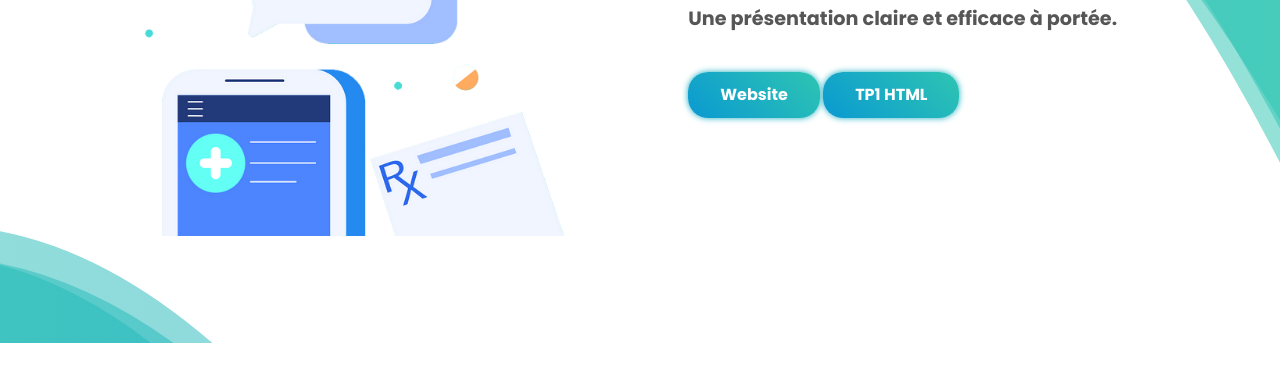
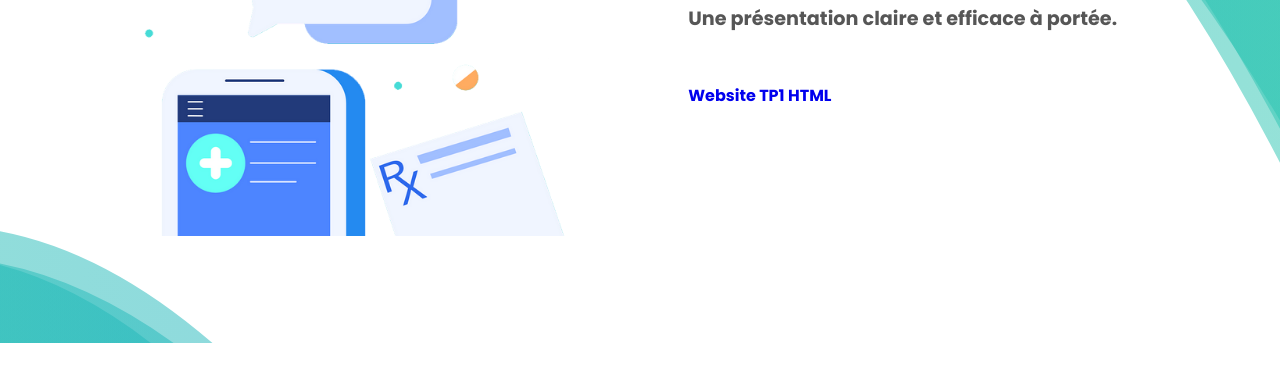
Before and after one commit to akorbi-iut90/s1-2021-ihm, a plain HTML site: page index.html in a window 1280 px wide. Shown: the part 364-746 px from the top of the page. Drawn offline with Linux system fonts and the light colour scheme.

Commit message:
Update index.html

```diff
--- a/index.html
+++ b/index.html
@@ -63,14 +63,7 @@
 		color: #565656;
 	    }
 
-	    #home .banner a{
-	       border-radius: 20px;
-	       padding: 0.7em 2em;
-	       color: white;
-	       box-shadow: 0px 0px 6px #1cafc1;
-	       cursor: pointer;
-	       background: linear-gradient(45deg, #0a99d1, #2ec5b2);
-	    }
+
 
 	    #home::before{
 		position: absolute;
```
